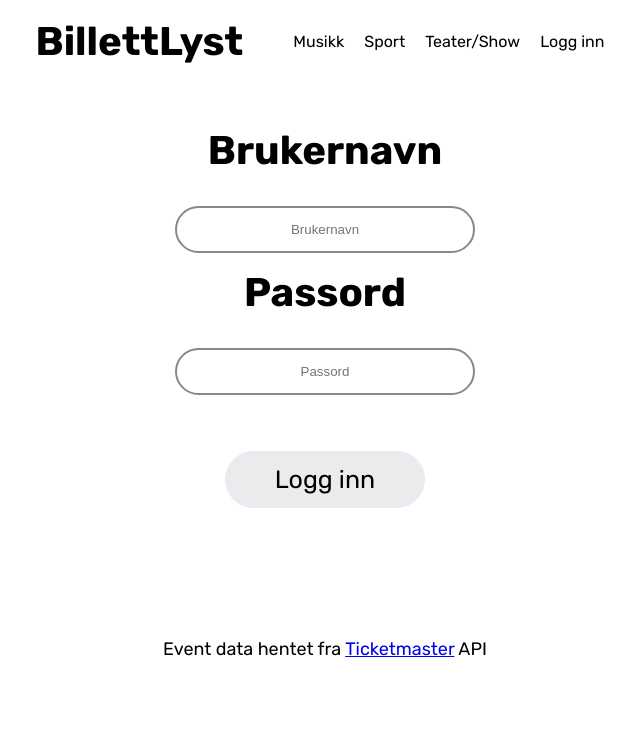
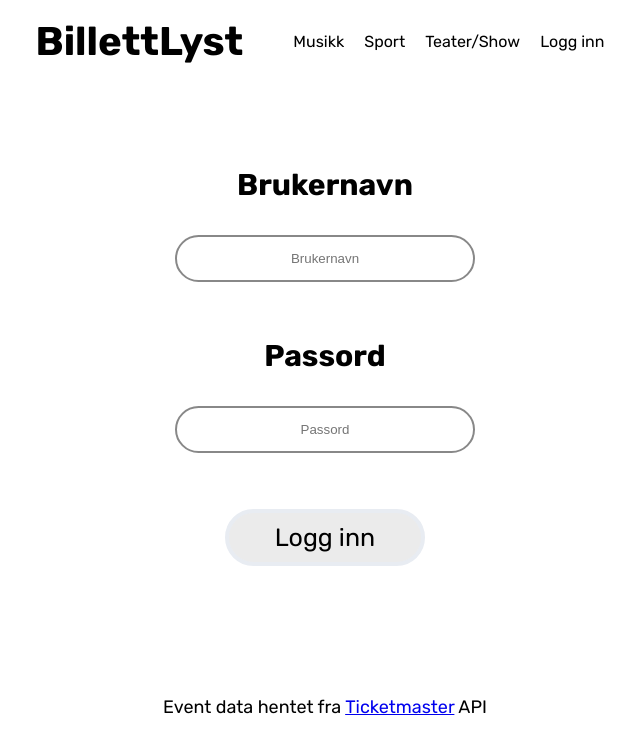
Before and after one commit to Madelenkr/Eksamen_UIN24, a React (Vite) app: page /dashboard in a window 1280 px wide. Shown: the top 754 px of the page, without its empty margins (347-987 px from the left). Built offline with nearby package versions, Linux system fonts and the light colour scheme.

Commit message:
Litt CSS for login og dashboard

```diff
--- a/src/styles/dashboard.css
+++ b/src/styles/dashboard.css
@@ -75,6 +75,11 @@ input:focus{
     align-items: center;
 }
 
+.login-h2 {
+    font-size: 30px;
+    padding-top: 40px;
+}
+
 .dashboard-title {
     position: absolute;
     top: -1%;
@@ -123,7 +128,7 @@ input:focus{
 
 .user-card-image {
     height: 200px;
-    width: 800px;
+    width: 200px;
 }
 
 .user-card-p {
```
